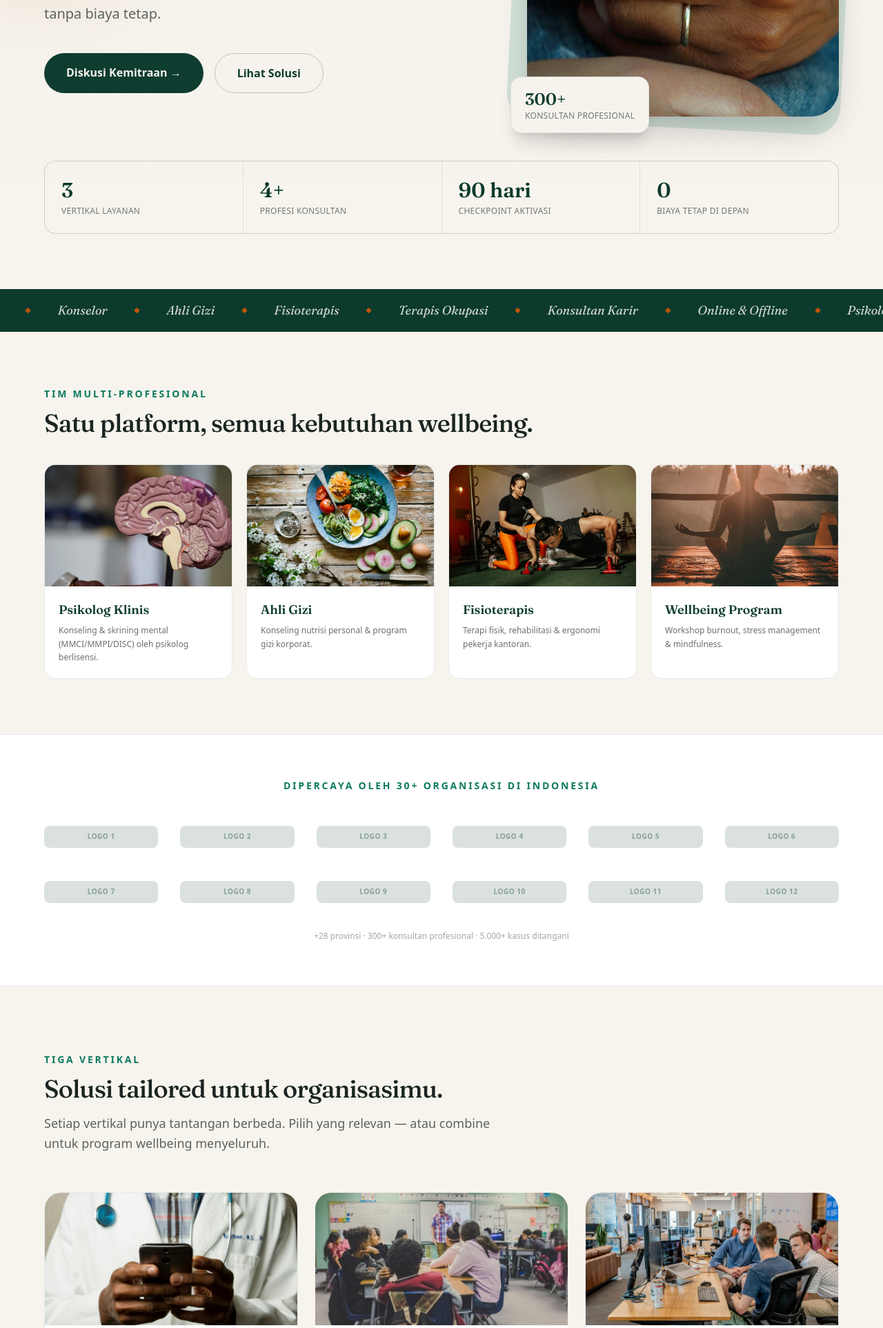
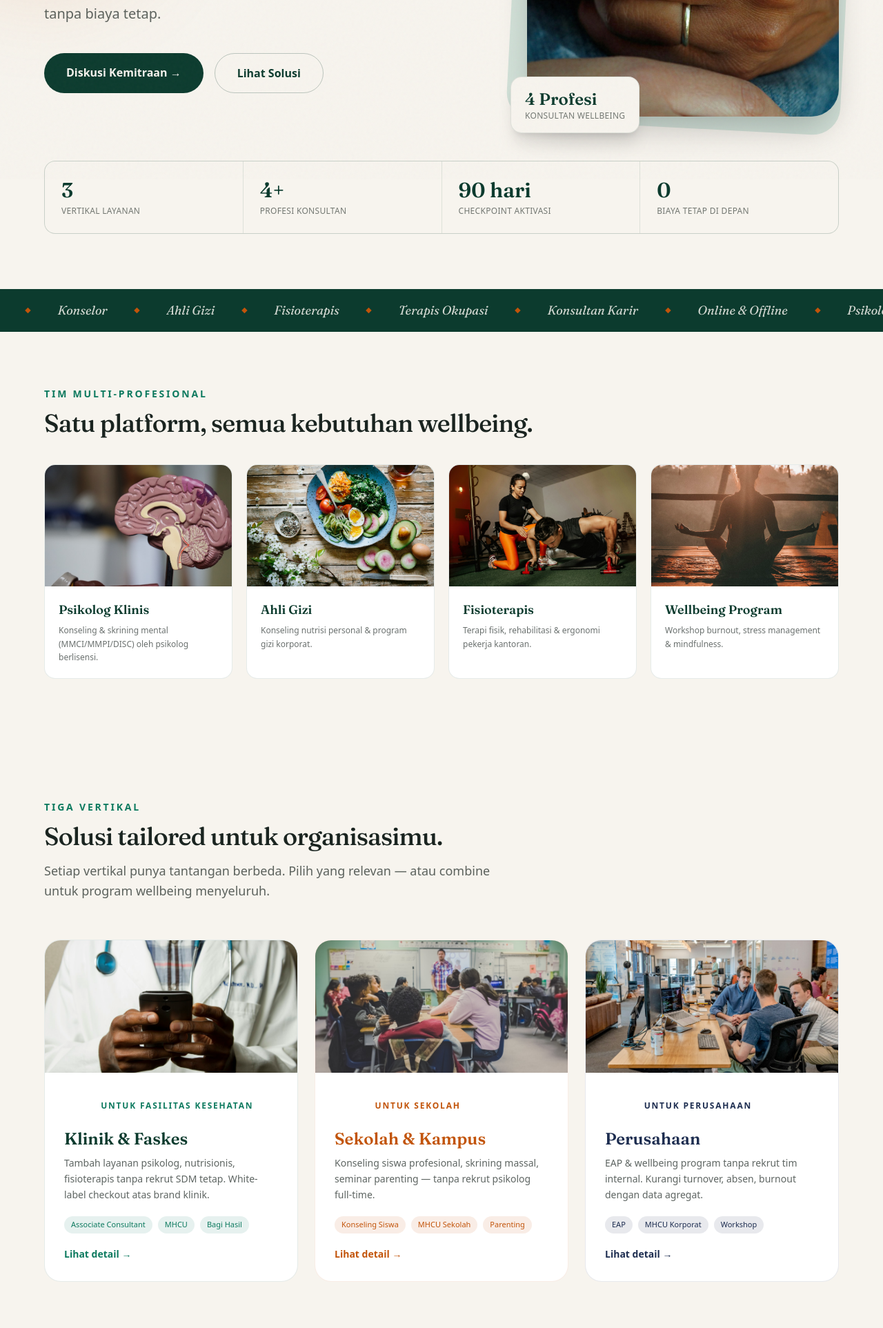
Before and after one commit to fauzan171/soluusi-b2company, a Laravel app: page / in a window 1280 px wide. Shown: the part 540-2465 px from the top of the page at 69% size. Run offline with Laravel 12, Linux system fonts and the light colour scheme; style sheets or scripts are compiled from the project's sources.

Commit message:
task T1.2: remove placeholder logos + fake stats from landing
Co-Authored-By: tg/glm-5.3 <noreply@anthropic.com>

```diff
--- a/resources/views/landing.blade.php
+++ b/resources/views/landing.blade.php
@@ -77,8 +77,8 @@
         <div class="absolute -inset-4 bg-[#0d7a5f]/15 rounded-[2.5rem] rotate-3"></div>
         <img src="{{ asset('images/landing/hero-support.jpg') }}" alt="Dukungan wellbeing profesional" class="relative rounded-[2.5rem] w-full aspect-[4/5] object-cover shadow-2xl">
         <div class="absolute -bottom-6 -left-6 bg-[#f7f4ee] border border-[#0c3b2e]/10 rounded-2xl px-5 py-4 shadow-xl">
-          <div class="font-display text-2xl font-semibold text-[#0c3b2e]">300+</div>
-          <div class="text-xs text-[#1a2420]/60 uppercase tracking-wide">Konsultan profesional</div>
+          <div class="font-display text-2xl font-semibold text-[#0c3b2e]">4 Profesi</div>
+          <div class="text-xs text-[#1a2420]/60 uppercase tracking-wide">Konsultan wellbeing</div>
         </div>
       </div>
     </div>
@@ -130,21 +130,6 @@
       </div>
       @endforeach
     </div>
-  </div>
-</section>
-
-{{-- ============ TRUSTED BY ============ --}}
-<section class="py-16 px-6 bg-white border-y border-[#0c3b2e]/10">
-  <div class="max-w-6xl mx-auto">
-    <p class="reveal text-center text-sm font-semibold tracking-[.2em] uppercase text-[#0d7a5f] mb-10">Dipercaya oleh 30+ organisasi di Indonesia</p>
-    <div class="reveal grid grid-cols-3 md:grid-cols-6 gap-8 items-center opacity-60">
-      @foreach(range(1,12) as $i)
-      <div class="flex items-center justify-center h-12">
-        <div class="w-full h-8 bg-[#0c3b2e]/15 rounded-lg flex items-center justify-center text-[10px] font-bold text-[#0c3b2e]/40 uppercase tracking-wider">Logo {{ $i }}</div>
-      </div>
-      @endforeach
-    </div>
-    <p class="reveal mt-8 text-center text-xs text-[#1a2420]/40">+28 provinsi · 300+ konsultan profesional · 5.000+ kasus ditangani</p>
   </div>
 </section>
 
```
